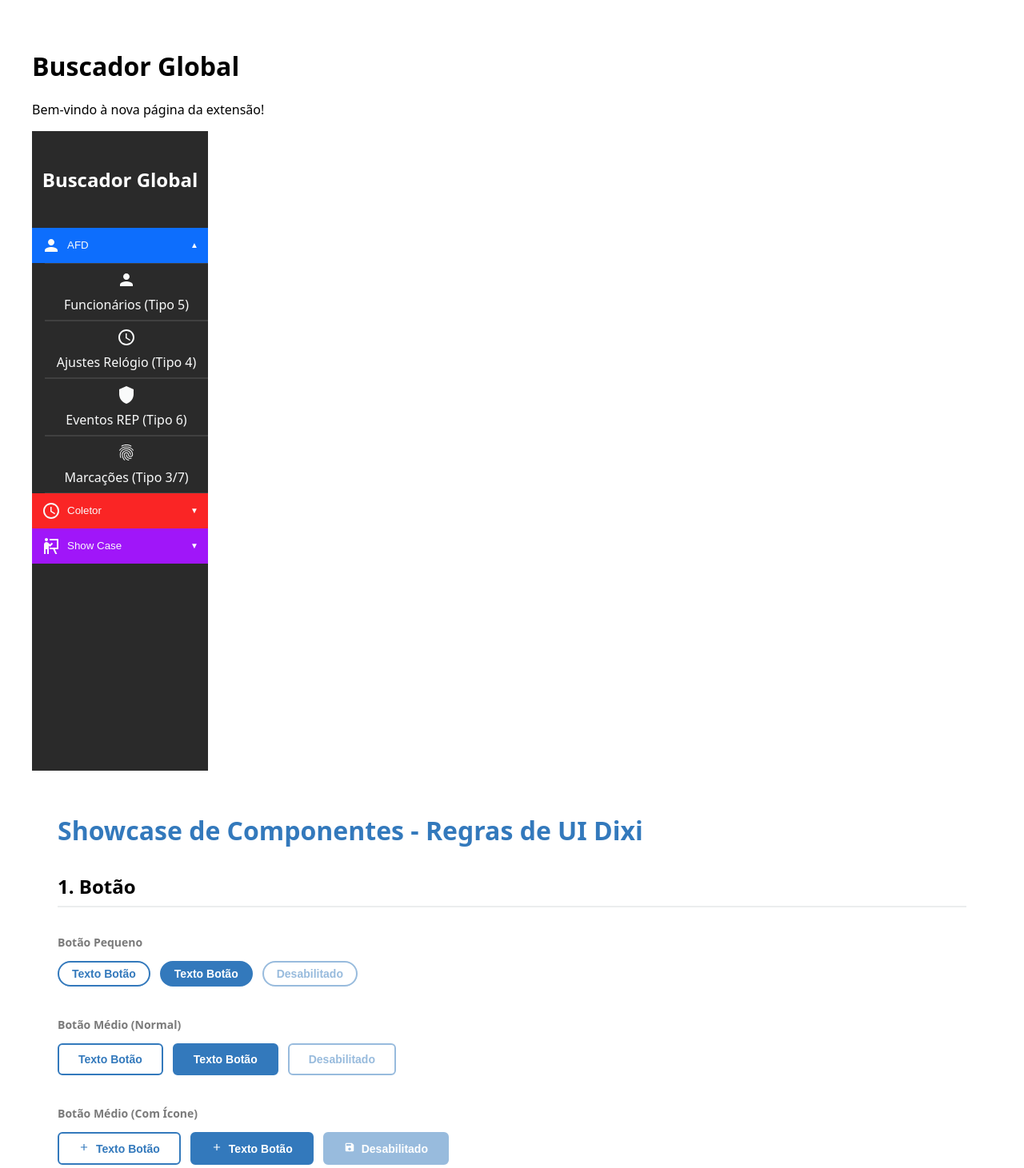
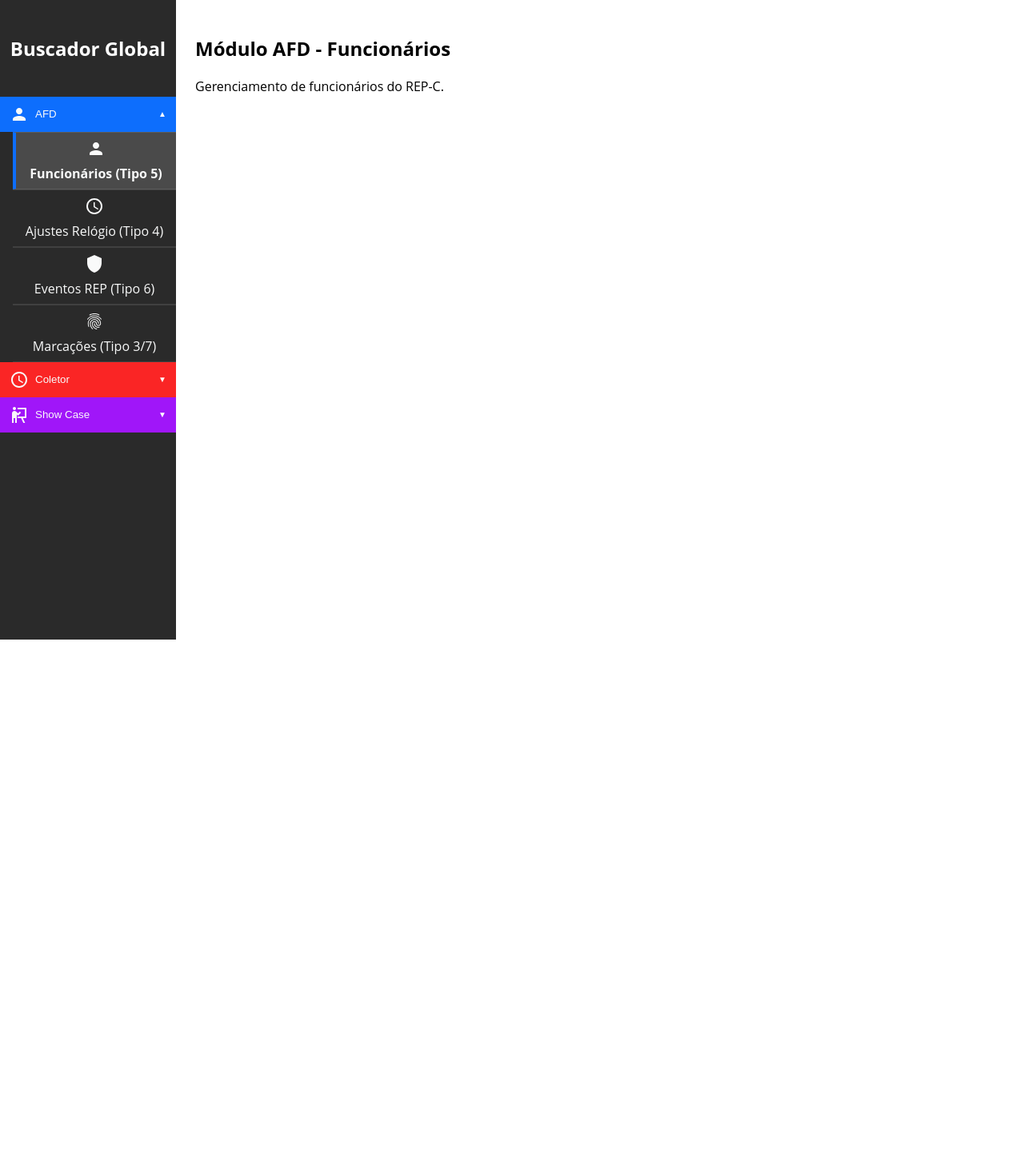
Before and after one commit to andreyrv18/Buscador-Global-AFD, a React (Vite) app: page / in a window 1280 px wide. Shown: the top 1461 px of the page at 80% size. After the commit the page ends 800 px from the top, so only its background shows below. Built offline with nearby package versions, Linux system fonts and the light colour scheme.

Commit message:
fix: App renderiza o Dashboard corretamente

```diff
--- a/src/App.tsx
+++ b/src/App.tsx
@@ -1,15 +1,12 @@
-import Navbar from './components/navbar/NavBar'
-import Showcase from './components/ShowCase'
+
+import Dashboard from './pages/Dashboard'
 import './styles/index.css'
 import './styles/tipografia.module.css'
 
 export default function App() {
   return (
-    <div style={{ padding: '2rem', fontFamily: 'system-ui, sans-serif' }}>
-      <h1>Buscador Global</h1>
-      <p>Bem-vindo à nova página da extensão!</p>
-      <Navbar></Navbar>
-      <Showcase></Showcase>
-    </div>
+    <>
+      <Dashboard></Dashboard>
+    </>
   )
 }
```
Also changed, not shown: 1 other file (tests, documents, lock files or other folders).
